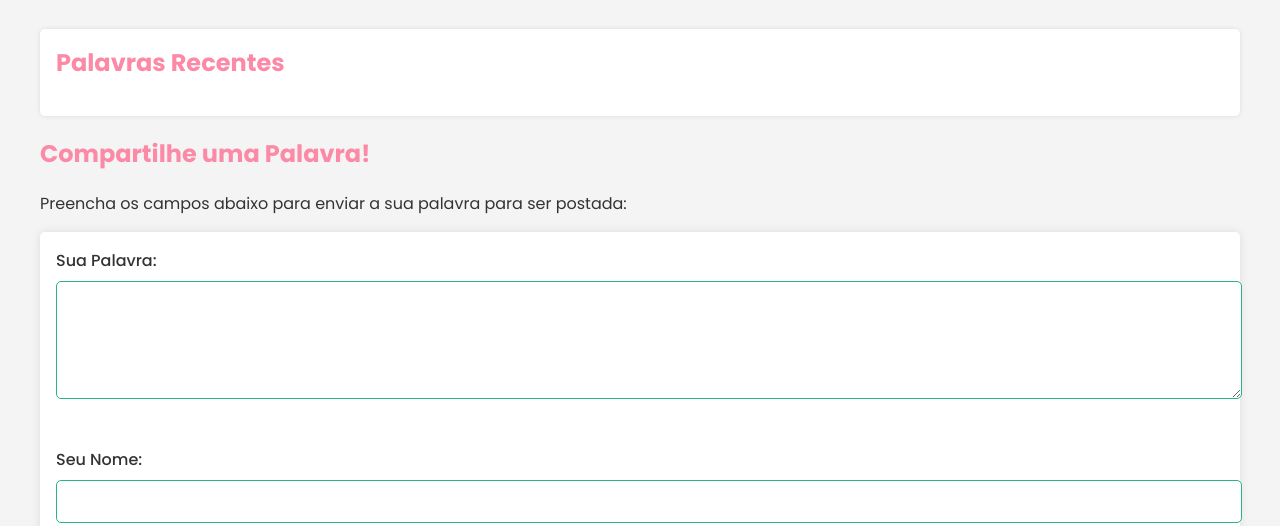
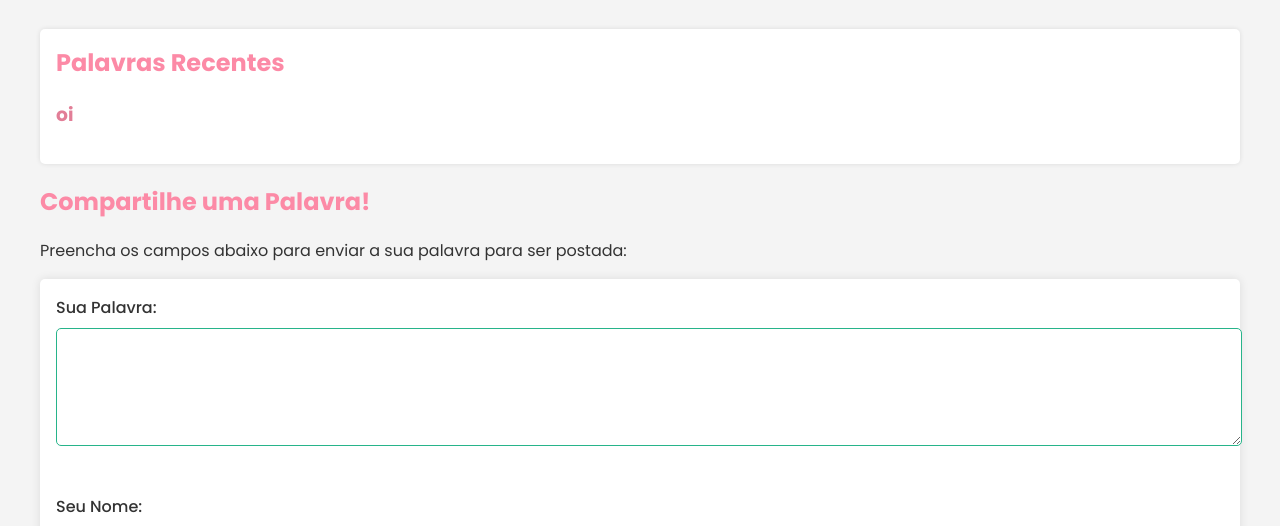
Before and after one commit to sophiagaldino/DEVOCIONAL-GIRLS, a plain HTML site: page palavra.html in a window 1280 px wide. Shown: the part 240-766 px from the top of the page. Drawn offline with Linux system fonts and the light colour scheme.

Commit message:
Update palavra.html

```diff
--- a/palavra.html
+++ b/palavra.html
@@ -27,6 +27,7 @@
         <section id="palavras-postadas">
             <h2>Palavras Recentes</h2>
             <!-- Aqui você pode adicionar um script ou método para exibir as palavras enviadas -->
+        <h3>oi</h3>
         </section>
         <section>
             <h2>Compartilhe uma Palavra!</h2>
```
